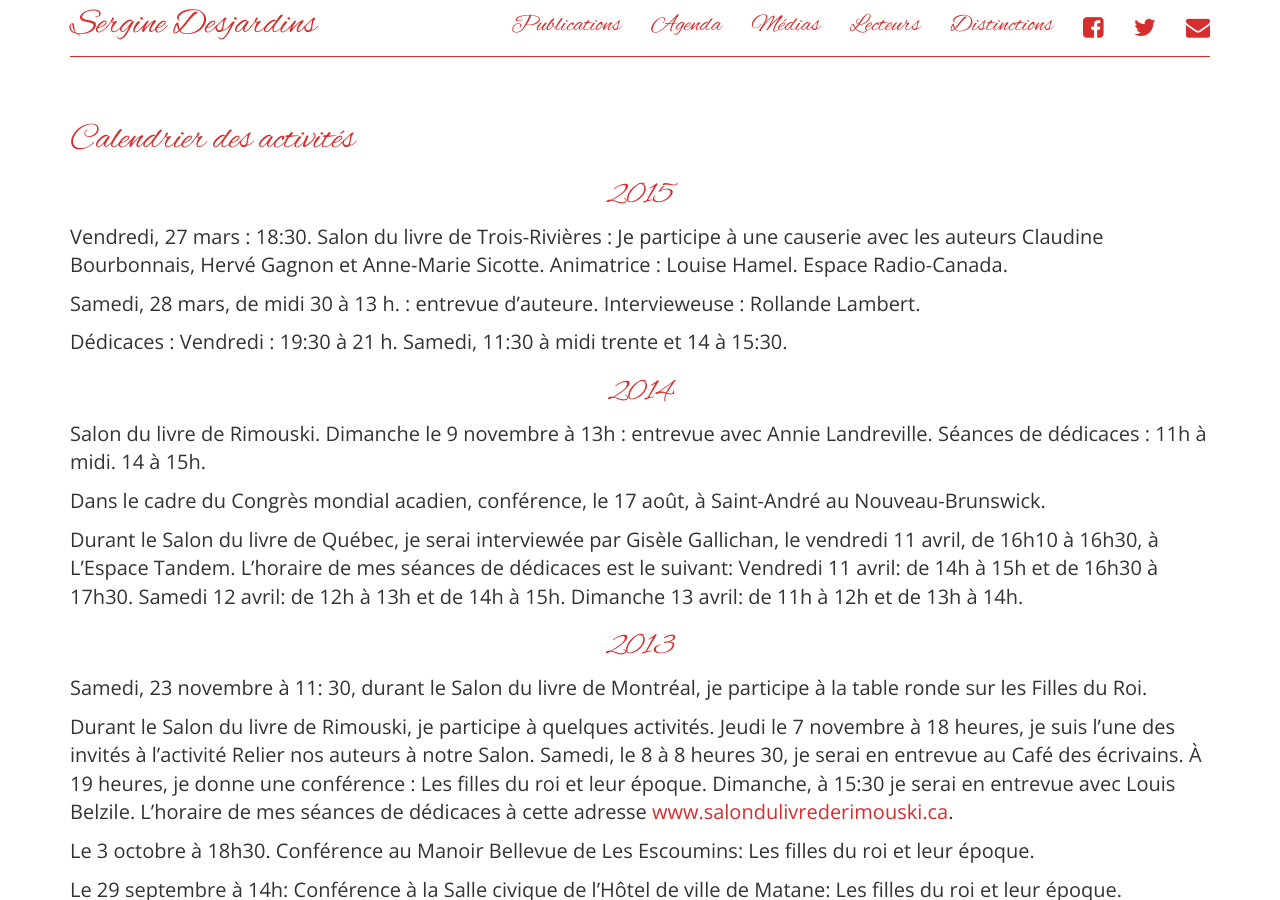
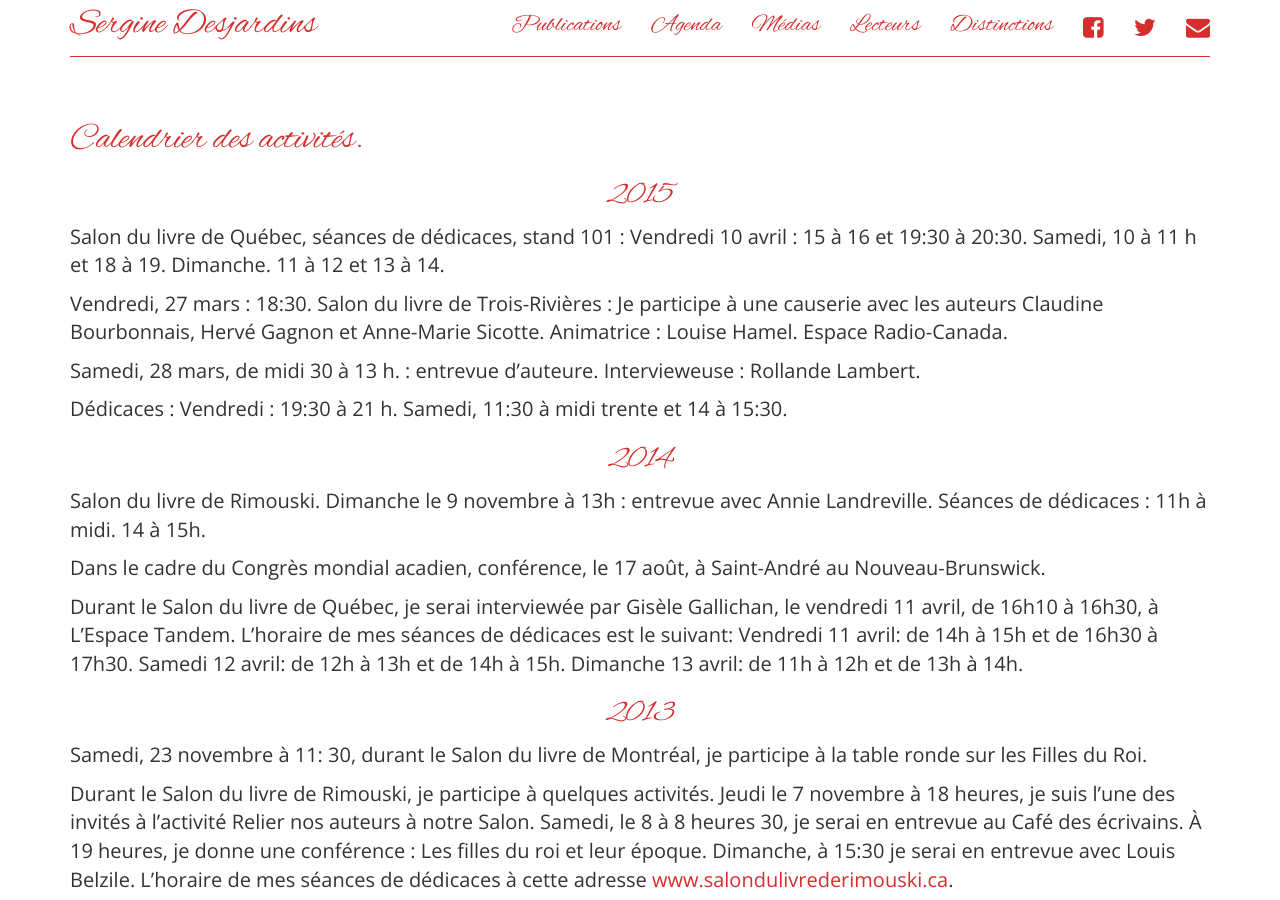
Before and after one commit to serginedesjardins/serginedesjardins.github.io, a Jekyll site: the page built from agenda.md, in a window 1280 px wide and 900 px high. Built offline with Jekyll 4.4.1, drawn with Linux system fonts in a browser that asks for light colours; nearby versions of some CDN libraries.

Commit message:
J'ai ajouté les infos Salon de Québec

```diff
--- a/agenda.md
+++ b/agenda.md
@@ -4,9 +4,11 @@ title: Agenda
 permalink: /agenda/
 ---
 
-# Calendrier des activités
+# Calendrier des activités.
 
 ## 2015
+
+Salon du livre de Québec, séances de dédicaces, stand 101 : Vendredi 10 avril : 15 à 16 et  19:30 à 20:30. Samedi, 10 à 11 h et 18 à 19. Dimanche. 11 à 12 et 13 à 14.
 
 Vendredi, 27 mars : 18:30. Salon du livre de Trois-Rivières : Je participe à une causerie avec les auteurs Claudine Bourbonnais, Hervé Gagnon et Anne-Marie Sicotte. Animatrice : Louise Hamel. Espace Radio-Canada.
 
```
